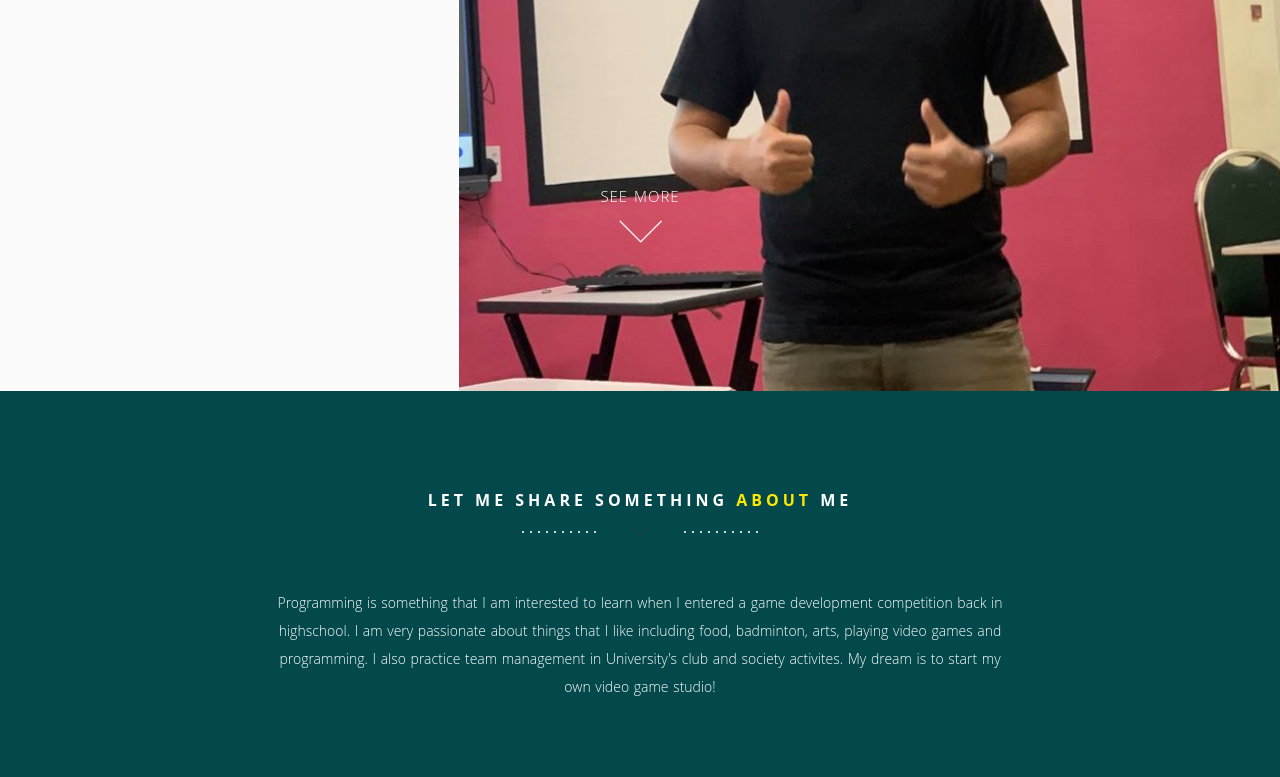
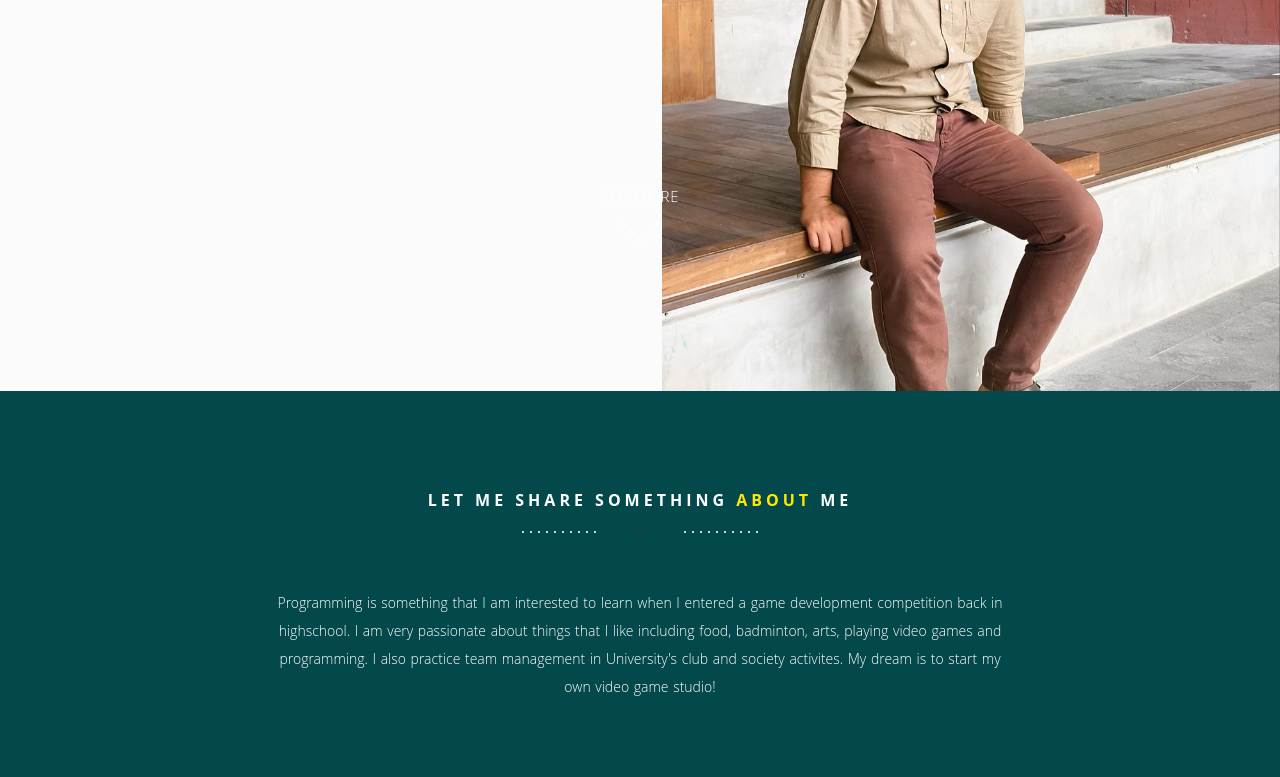
Before and after one commit to Bal129/Portfolio2024, a plain HTML site: page index.html in a window 1280 px wide. Shown: the part 430-1207 px from the top of the page. Drawn offline with nearby package versions, Linux system fonts and the light colour scheme; some packages are replaced by stand-ins of ours.

Commit message:
Update
1. Add profile picture (need to crop later).

```diff
--- a/css/style.css
+++ b/css/style.css
@@ -459,7 +459,7 @@ table {
 }
 /* ==========================================================================Hero========================================================================== */
 .hero {
-	background: url('../img/header-bg.jpg') right bottom no-repeat;
+	background: url('../media/Profile/Me2.jpg') right bottom no-repeat;
 	background-size: contain;
 	padding:110px 0 100px 0;
 	height:auto;
```
Also changed, not shown: media/Profile/Me.jpg (added), media/Profile/Me2.jpg (added).
